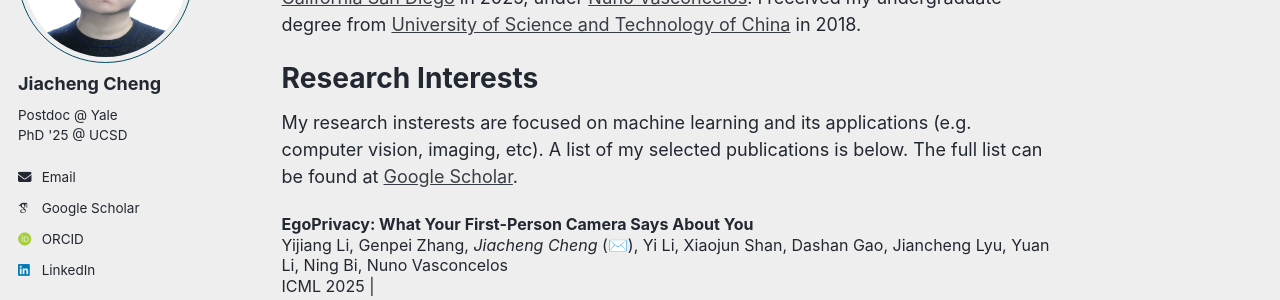
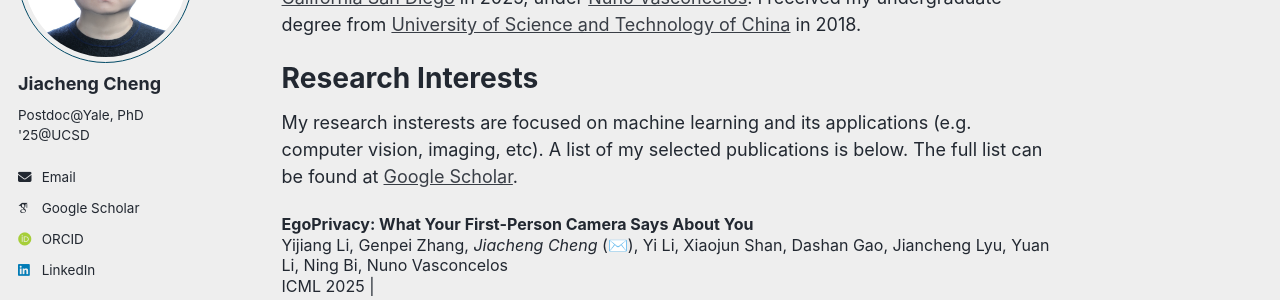
Before and after one commit to Jiacheng-Cheng/Jiacheng-Cheng.github.io, a Jekyll site: the page built from _pages/about.md, in a window 1280 px wide. Shown: the part 211-511 px from the top of the page. Built offline with Jekyll 4.4.1, drawn with Linux system fonts in a browser that asks for light colours; some web fonts are replaced; a script bundle is joined from its source files by our own code; library files that are not in the unit come from our copies.

```diff
--- a/_config.yml
+++ b/_config.yml
@@ -26,9 +26,7 @@ author:
   avatar           : "jiacheng3.png"
   name             : "Jiacheng Cheng"
   pronouns         : # example: "she/her"
-  bio              : >
-                      Postdoc @ Yale <br>
-                      PhD '25 @ UCSD
+  bio              : Postdoc@Yale, PhD '25@UCSD
   # location         : "Earth"
   # employer         : "Red Brick University"
   uri              : # URL
```
